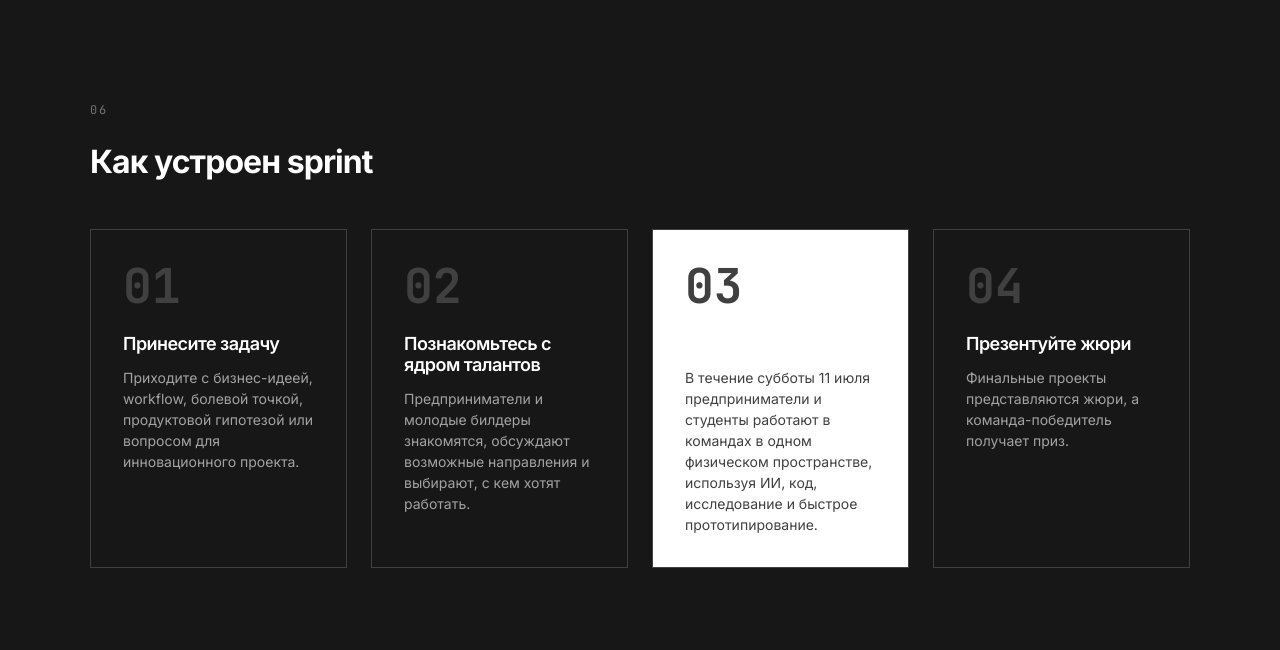
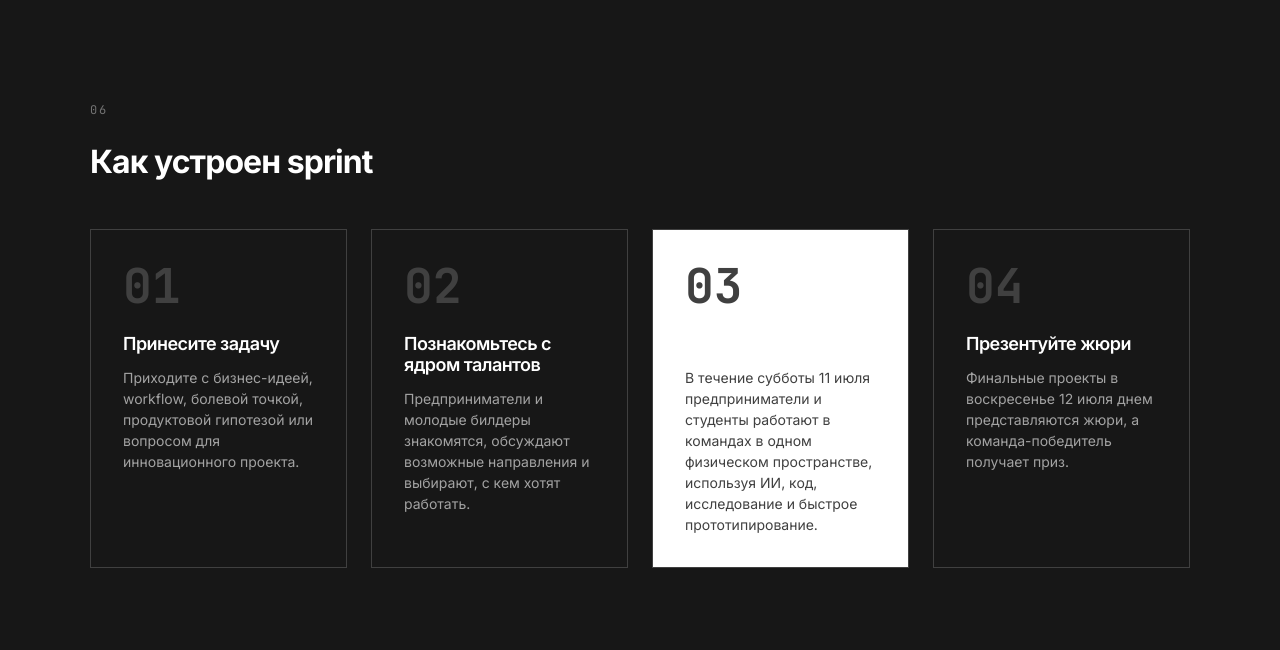
Before and after one commit to aboba485/hybrid-hackathon-LP, a FastAPI app: page / in a window 1280 px wide. Shown: the part 5850-6500 px from the top of the page. Run offline with FastAPI, Linux system fonts and the light colour scheme.

Commit message:
Add date to sprint step 4 (Sunday July 12 jury presentation)
Co-Authored-By: Claude Opus 4.8 <noreply@anthropic.com>

```diff
--- a/app/static/js/i18n.js
+++ b/app/static/js/i18n.js
@@ -77,7 +77,7 @@ const TRANSLATIONS = {
         step3_title: "Build live",
         step3_text: "On Saturday, July 11, entrepreneurs and students work in teams in one physical space, using AI, code, research, and fast prototyping.",
         step4_title: "Present to the jury",
-        step4_text: "Final projects are presented to the jury, and the winning team receives the prize.",
+        step4_text: "On Sunday afternoon, July 12, final projects are presented to the jury, and the winning team receives the prize.",
 
         // What Can Be Prototyped
         build_title: "What can be prototyped?",
@@ -232,7 +232,7 @@ const TRANSLATIONS = {
         step3_title: "Собирайте вживую",
         step3_text: "В течение субботы 11 июля предприниматели и студенты работают в командах в одном физическом пространстве, используя ИИ, код, исследование и быстрое прототипирование.",
         step4_title: "Презентуйте жюри",
-        step4_text: "Финальные проекты представляются жюри, а команда-победитель получает приз.",
+        step4_text: "Финальные проекты в воскресенье 12 июля днем представляются жюри, а команда-победитель получает приз.",
 
         // What Can Be Prototyped
         build_title: "Что можно прототипировать?",
--- a/app/templates/index.html
+++ b/app/templates/index.html
@@ -17,7 +17,7 @@
     <link href="https://fonts.googleapis.com/css2?family=Inter:wght@400;500;600;700;800&family=JetBrains+Mono:wght@400;500;600;700&display=swap" rel="stylesheet">
 
     <!-- Styles -->
-    <link rel="stylesheet" href="/static/css/styles.css?v=16">
+    <link rel="stylesheet" href="/static/css/styles.css?v=17">
 </head>
 <body>
     <!-- Hero Section -->
@@ -179,7 +179,7 @@
                 <div class="step-card">
                     <div class="step-number">04</div>
                     <h3 class="step-title" data-i18n="step4_title">Present to the jury</h3>
-                    <p class="step-text" data-i18n="step4_text">Final projects are presented to the jury, and the winning team receives the prize.</p>
+                    <p class="step-text" data-i18n="step4_text">On Sunday afternoon, July 12, final projects are presented to the jury, and the winning team receives the prize.</p>
                 </div>
             </div>
         </div>
@@ -398,7 +398,7 @@
     </footer>
 
     <!-- Scripts -->
-    <script src="/static/js/i18n.js?v=16"></script>
-    <script src="/static/js/main.js?v=16"></script>
+    <script src="/static/js/i18n.js?v=17"></script>
+    <script src="/static/js/main.js?v=17"></script>
 </body>
 </html>
```
